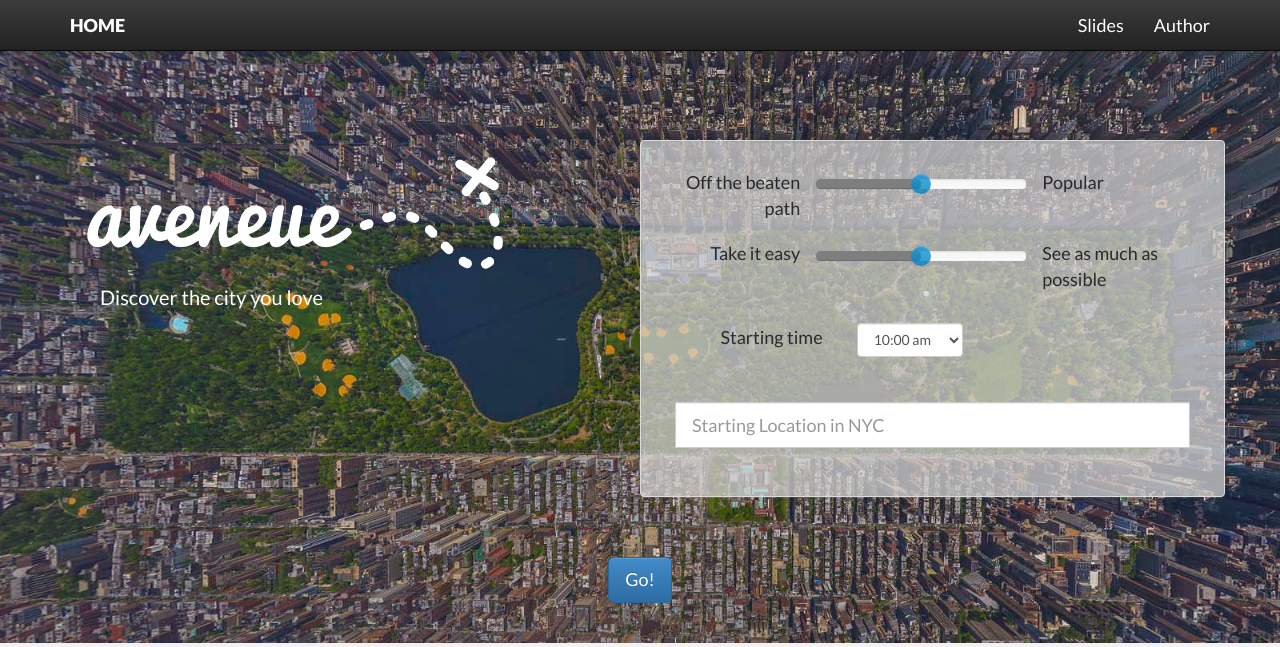
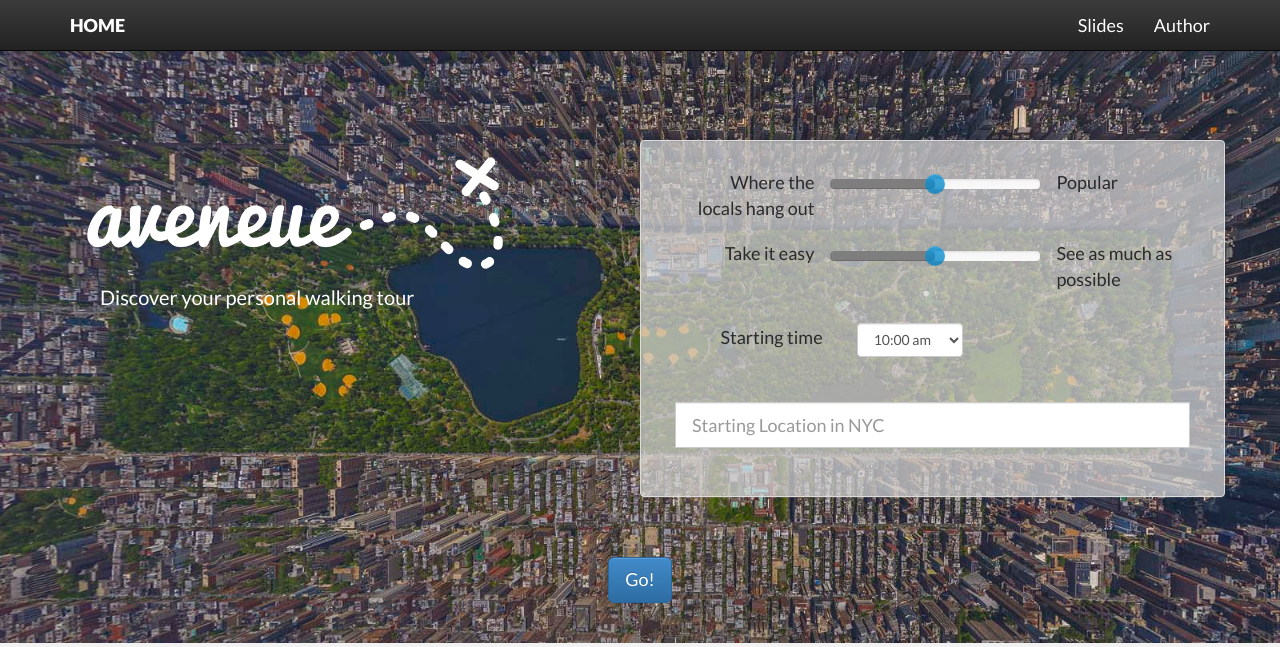
Before and after one commit to helenaxwang/AveNeue, a Flask app: page / in a window 1280 px wide. Shown: the top 647 px of the page. Run offline with Flask 2, Linux system fonts and the light colour scheme; some libraries are stand-ins or nearby versions.

Commit message:
added google analytics

```diff
--- a/flask_site/app/templates/index.html
+++ b/flask_site/app/templates/index.html
@@ -69,7 +69,7 @@
 
       <div class="col-lg-5 col-lg-offset-0.5">
         <img src="static/img/aveneue_logo_md.png" width="450"> </img>
-        <h2 class="subtitle"> Discover the city you love </h2>
+        <h2 class="subtitle"> Discover your personal walking tour </h2>
       </div>
 
       <div class="col-lg-6 col-lg-offset-1 well">
@@ -79,7 +79,7 @@
         <div class='col-md-12'>
           <table class="table borderless">
             <tr>
-              <td align="right">Off the beaten path</td>
+              <td align="right"> Where the locals hang out </td>
               <td><input id="pop_req" name="pop_req" data-slider-id='slider' class='span2' type="text"
                   data-slider-min="1" data-slider-max="5" data-slider-step="1" data-slider-value="3"/>
                 </td>
--- a/flask_site/app/templates/layout/base.html
+++ b/flask_site/app/templates/layout/base.html
@@ -61,23 +61,17 @@
 
     <!-- Page specific script files -->
     {% block scripts %}{% endblock %}
-    <!--
-    <script type="text/javascript">
-      // Dynamically add the bootstrap 'active' class to navbar links.
-      $(document).ready(function($){
-        var urlPath = window.location.pathname.split('/')[1];
-          $('.nav a[href="'+ urlPath +'"]').parent().addClass('active');
-      });
-      // google analytics
+
+    <script>
+       // google analytics
       (function(i,s,o,g,r,a,m){i['GoogleAnalyticsObject']=r;i[r]=i[r]||function(){
       (i[r].q=i[r].q||[]).push(arguments)},i[r].l=1*new Date();a=s.createElement(o),
       m=s.getElementsByTagName(o)[0];a.async=1;a.src=g;m.parentNode.insertBefore(a,m)
       })(window,document,'script','//www.google-analytics.com/analytics.js','ga');
-      ga('create', 'UA-52164324-1', 'hoppr.me');
+
+      ga('create', 'UA-55143546-1', 'auto');
       ga('send', 'pageview');
-
     </script>
-    -->
 
   </body>
 </html>
```
